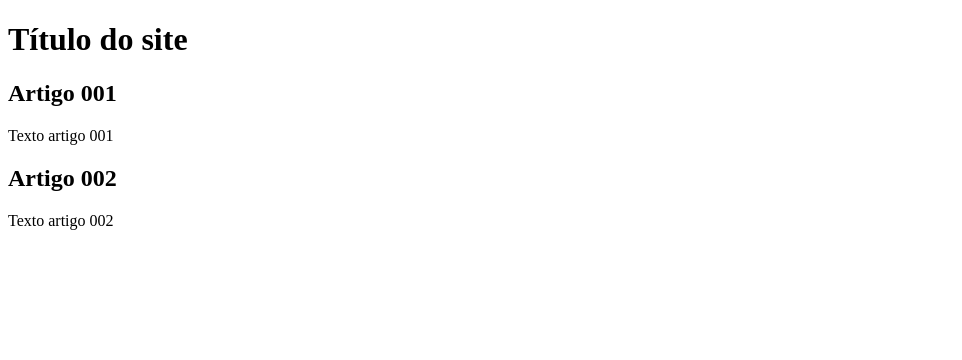
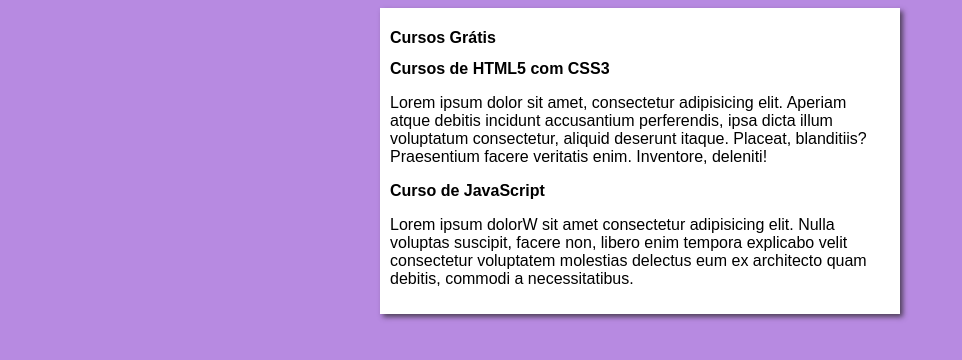
Before and after one commit to daltonslosaski-code/projeto-site, a plain HTML site: page index.html in a window 1280 px wide. Shown: the whole page, without its empty margins (0-962 px from the left). Drawn offline with Linux system fonts and the light colour scheme.

Commit message:
Update index.html

```diff
--- a/index.html
+++ b/index.html
@@ -3,20 +3,31 @@
   <head>
     <meta charset="UTF-8" />
     <meta name="viewport" content="width=device-width, initial-scale=1.0" />
-    <title>Título do site</title>
+    <title>Curso Em vídeo</title>
+    <link rel="stylesheet" href="estilos/style.css" />
   </head>
   <body>
     <main>
       <header>
-        <h1>Título do site</h1>
+        <h1>Cursos Grátis</h1>
       </header>
       <article>
-        <h2>Artigo 001</h2>
-        <p>Texto artigo 001</p>
+        <h2>Cursos de HTML5 com CSS3</h2>
+        <p>
+          Lorem ipsum dolor sit amet, consectetur adipisicing elit. Aperiam
+          atque debitis incidunt accusantium perferendis, ipsa dicta illum
+          voluptatum consectetur, aliquid deserunt itaque. Placeat, blanditiis?
+          Praesentium facere veritatis enim. Inventore, deleniti!
+        </p>
       </article>
       <article>
-        <h2>Artigo 002</h2>
-        <p>Texto artigo 002</p>
+        <h2>Curso de JavaScript</h2>
+        <p>
+          Lorem ipsum dolorW sit amet consectetur adipisicing elit. Nulla
+          voluptas suscipit, facere non, libero enim tempora explicabo velit
+          consectetur voluptatem molestias delectus eum ex architecto quam
+          debitis, commodi a necessitatibus.
+        </p>
       </article>
     </main>
   </body>
```
